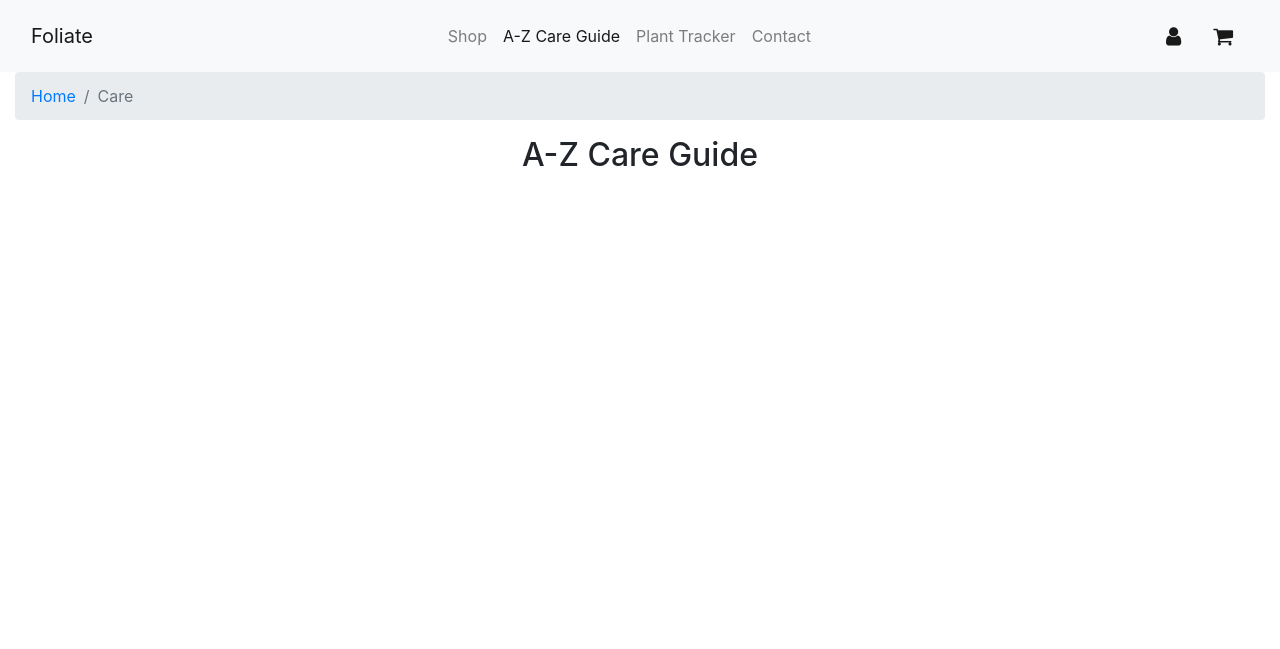
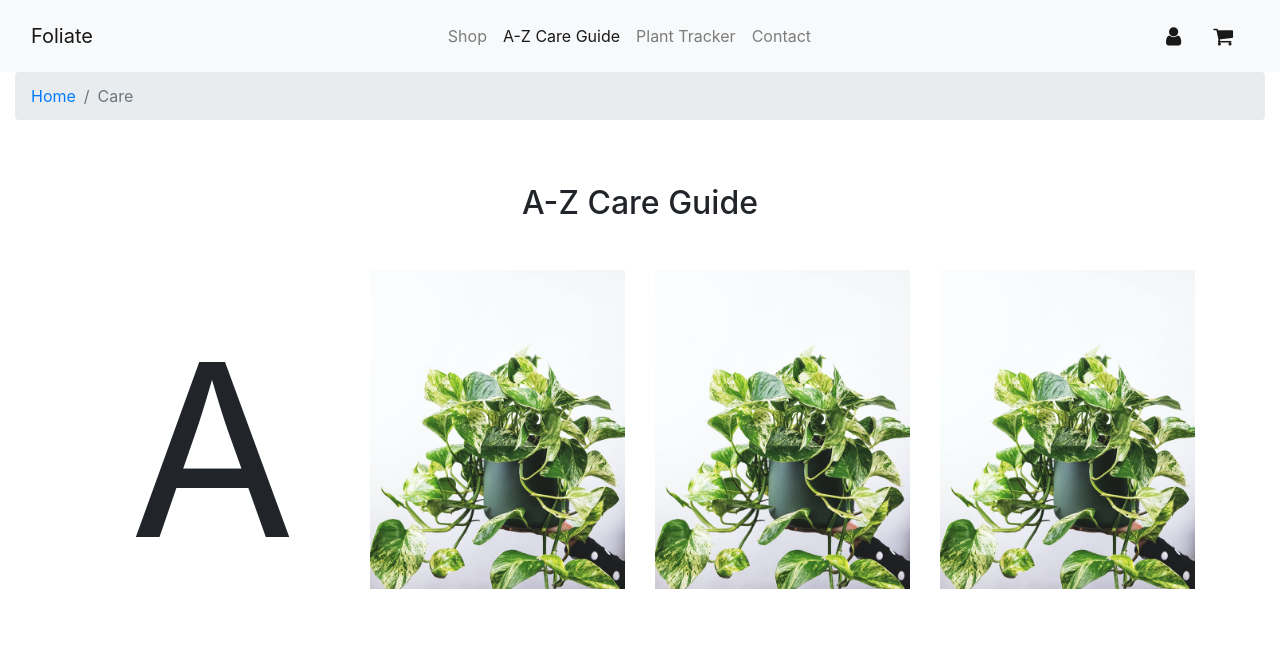
Before and after one commit to jaspertung/foliate, a website: page guide.html in a window 1280 px wide. Drawn offline with nearby package versions, Linux system fonts and the light colour scheme.

Commit message:
Added to guide

```diff
--- a/guide.html
+++ b/guide.html
@@ -10,7 +10,7 @@
   <link rel="stylesheet" href="node_modules/font-awesome/css/font-awesome.min.css">
   <link rel="stylesheet" href="node_modules/bootstrap-social/bootstrap-social.css">
 
-  <link rel="stylesheet" href="css/styles.css">
+  <link rel="stylesheet" href="style.css">
 
   <title>Foliate</title>
 </head>
@@ -63,7 +63,35 @@
     </div>
   </div>
 
-  <h2 class="text-center">A-Z Care Guide</h2>
+  <h2 class="text-center my-5">A-Z Care Guide</h2>
+  <div class="container">
+    <div class="row">
+      <!-- best seller 1 -->
+      <div class="col-lg-3 col-6">
+        <div class="card product-card">
+            <p class="mx-auto lg-letter">A</p>
+        </div>
+      </div>
+      <!-- best seller 2 -->
+      <div class="col-lg-3 col-6">
+        <div class="card product-card">
+            <img class="img-fluid mb-3" src="/img/pothos.jpg" alt="picture of pothos plant">
+        </div>
+      </div>
+      <!-- best seller 3 -->
+      <div class="col-lg-3 col-6">
+        <div class="card product-card">
+            <img class="img-fluid mb-3" src="/img/pothos.jpg" alt="picture of pothos plant">
+        </div>
+      </div>
+      <!-- best seller 4 -->
+      <div class="col-lg-3 col-6">
+        <div class="card product-card">
+            <img class="img-fluid mb-3" src="/img/pothos.jpg" alt="picture of pothos plant">
+        </div>
+      </div>
+    </div>
+  </div>
 
 
   <script src="node_modules/jquery/dist/jquery.slim.min.js"></script>
--- a/style.css
+++ b/style.css
@@ -93,3 +93,8 @@ $header-font:  */
     top: 0px;
     z-index: 2;
 }
+
+/* care guide */
+.lg-letter {
+    font-size: 15rem;
+}
```
Also changed, not shown: shop.html (+1 -1 lines).
